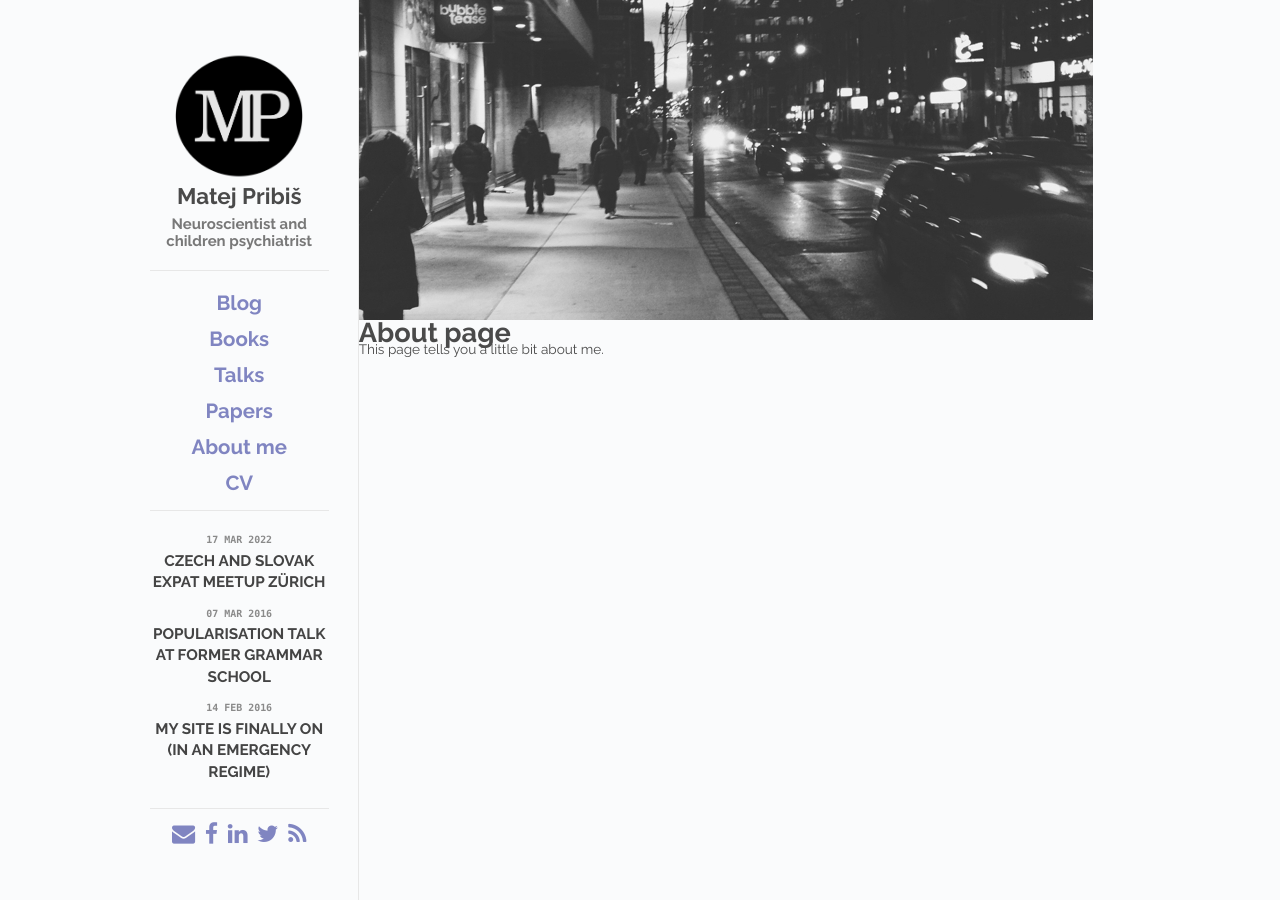
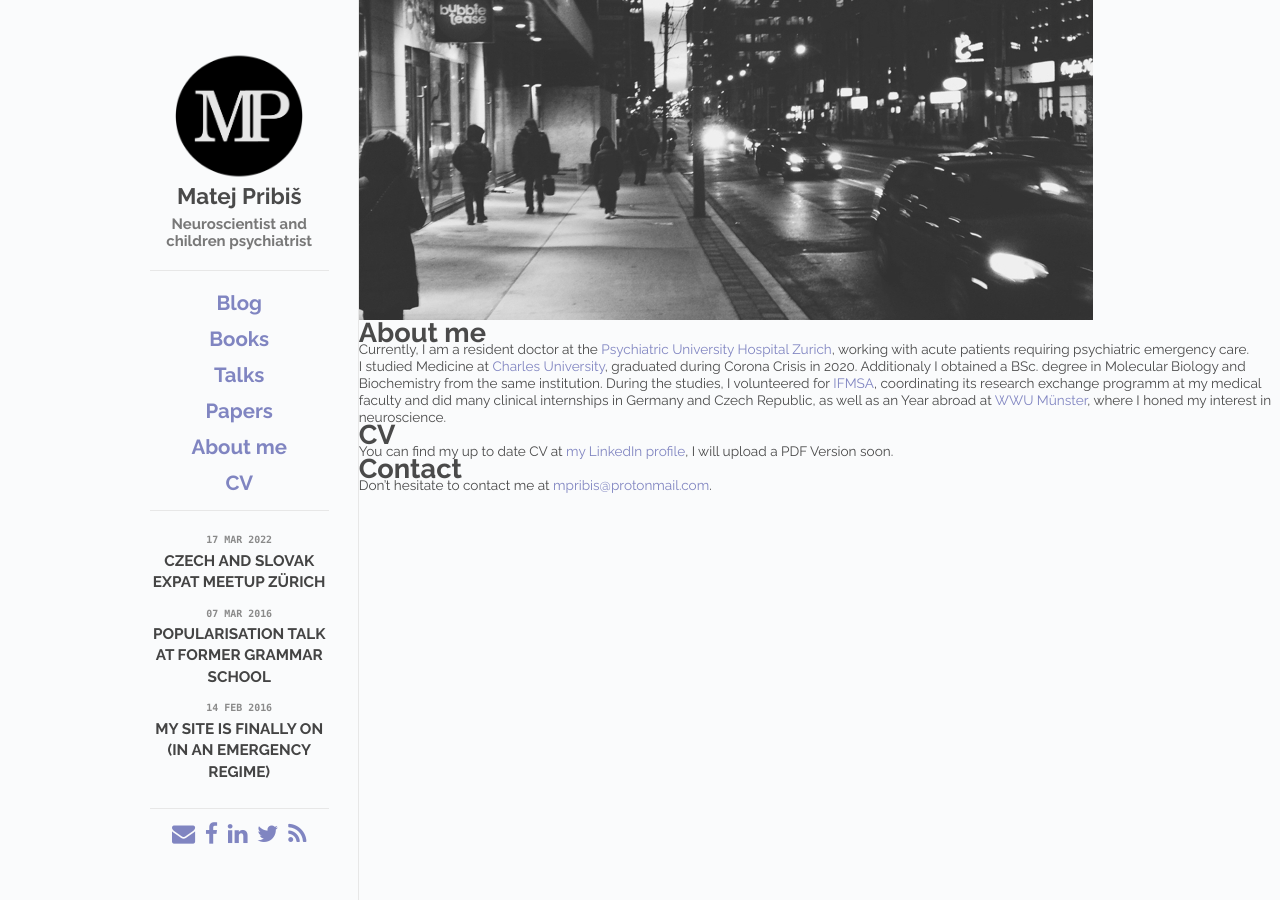
Before and after one commit to pribism/pribism.github.io, a Jekyll site: the page built from about.md, in a window 1280 px wide. Built offline with Jekyll 4.4.1, drawn with Linux system fonts in a browser that asks for light colours.

Commit message:
Update about.md

```diff
--- a/about.md
+++ b/about.md
@@ -2,6 +2,15 @@
 layout: default
 title: About
 ---
-# About page
 
-This page tells you a little bit about me.
+# About me
+
+Currently, I am a resident doctor at the [Psychiatric University Hospital Zurich](https://www.pukzh.ch/), working with acute patients requiring psychiatric emergency care.
+
+I studied Medicine at [Charles University](https://cuni.cz/), graduated during Corona Crisis in 2020. Additionaly I obtained a BSc. degree in Molecular Biology and Biochemistry from the same institution. During the studies, I volunteered for [IFMSA](https://ifmsa.org/), coordinating its research exchange programm at my medical faculty and did many clinical internships in Germany and Czech Republic, as well as an Year abroad at [WWU Münster](https://www.uni-muenster.de/en/), where I honed my interest in neuroscience.
+
+# CV
+You can find my up to date CV at [my LinkedIn profile](https://www.linkedin.com/in/pribism/), I will upload a PDF Version soon.
+
+# Contact
+Don't hesitate to contact me at [mpribis@protonmail.com](mailto:mpribis@protonmail.com).
```
